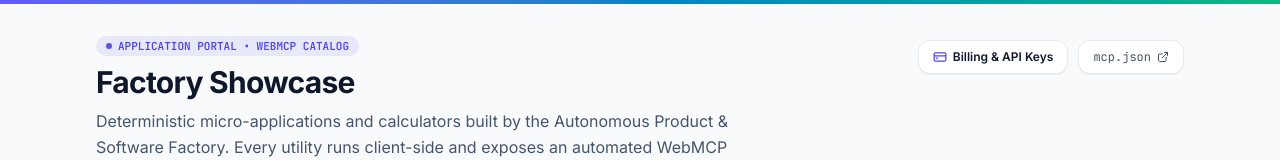
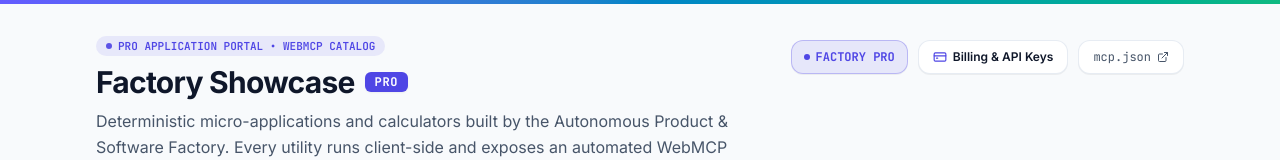
Before and after one commit to kotechile/factory, a Next.js app: page /showcase in a window 1280 px wide. Shown: the top 160 px of the page. Built offline with nearby package versions, Linux system fonts and the light colour scheme; no server answers.

Commit message:
feat(showcase): add visible PRO badge to showcase page header and toolbar

```diff
--- a/src/app/showcase/page.tsx
+++ b/src/app/showcase/page.tsx
@@ -32,12 +32,17 @@
               <div className="flex items-center gap-2">
                 <span className="inline-flex items-center gap-1.5 rounded-full bg-primary/10 px-2.5 py-0.5 font-mono text-[11px] font-semibold text-primary">
                   <span className="h-1.5 w-1.5 rounded-full bg-primary animate-pulse" />
-                  APPLICATION PORTAL • WEBMCP CATALOG
+                  PRO APPLICATION PORTAL • WEBMCP CATALOG
                 </span>
               </div>
-              <h1 className="text-2xl font-bold tracking-tight text-foreground sm:text-3xl">
-                Factory Showcase
-              </h1>
+              <div className="flex flex-wrap items-center gap-2.5">
+                <h1 className="text-2xl font-bold tracking-tight text-foreground sm:text-3xl">
+                  Factory Showcase
+                </h1>
+                <span className="inline-flex items-center gap-1 rounded-md bg-primary px-2.5 py-0.5 font-mono text-xs font-bold text-card tracking-wider shadow-xs uppercase">
+                  PRO
+                </span>
+              </div>
               <p className="text-sm text-muted sm:text-base max-w-2xl leading-relaxed">
                 Deterministic micro-applications and calculators built by the Autonomous Product &amp; Software Factory.
                 Every utility runs client-side and exposes an automated WebMCP endpoint.
@@ -45,6 +50,10 @@
             </div>
 
             <div className="flex flex-wrap items-center gap-2.5 shrink-0 pt-1">
+              <span className="inline-flex items-center gap-1.5 rounded-xl border border-primary/30 bg-primary/10 px-3 py-2 font-mono text-xs font-bold text-primary shadow-2xs">
+                <span className="h-1.5 w-1.5 rounded-full bg-primary" />
+                <span>FACTORY PRO</span>
+              </span>
               <Link
                 href="/billing"
                 className="inline-flex items-center gap-1.5 rounded-xl border border-border/80 bg-card px-3.5 py-2 text-xs font-semibold text-foreground hover:bg-black/[0.03] transition-colors shadow-2xs"
```
Also changed, not shown: 1 other file (tests, documents, lock files or other folders).
